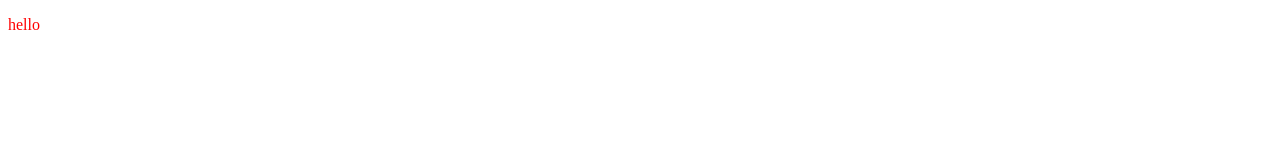
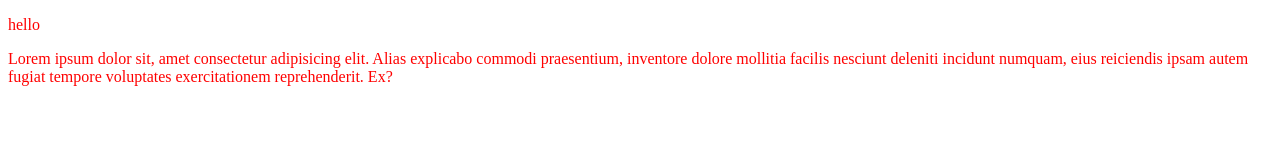
Before and after one commit to Sahbaz4321/localRep, a plain HTML site: page index.html in a window 1280 px wide. Drawn offline with Linux system fonts and the light colour scheme.

Commit message:
add new paragraph

```diff
--- a/index.html
+++ b/index.html
@@ -1,5 +1,5 @@
 <!DOCTYPE html>
-<html lang="en">
+ <html lang="en">
 <head>
     <meta charset="UTF-8">
     <meta name="viewport" content="width=device-width, initial-scale=1.0">
@@ -8,5 +8,6 @@
 </head>
 <body>
     <p>hello</p>
+    <p>Lorem ipsum dolor sit, amet consectetur adipisicing elit. Alias explicabo commodi praesentium, inventore dolore mollitia facilis nesciunt deleniti incidunt numquam, eius reiciendis ipsam autem fugiat tempore voluptates exercitationem reprehenderit. Ex?</p>
 </body>
 </html>
```
